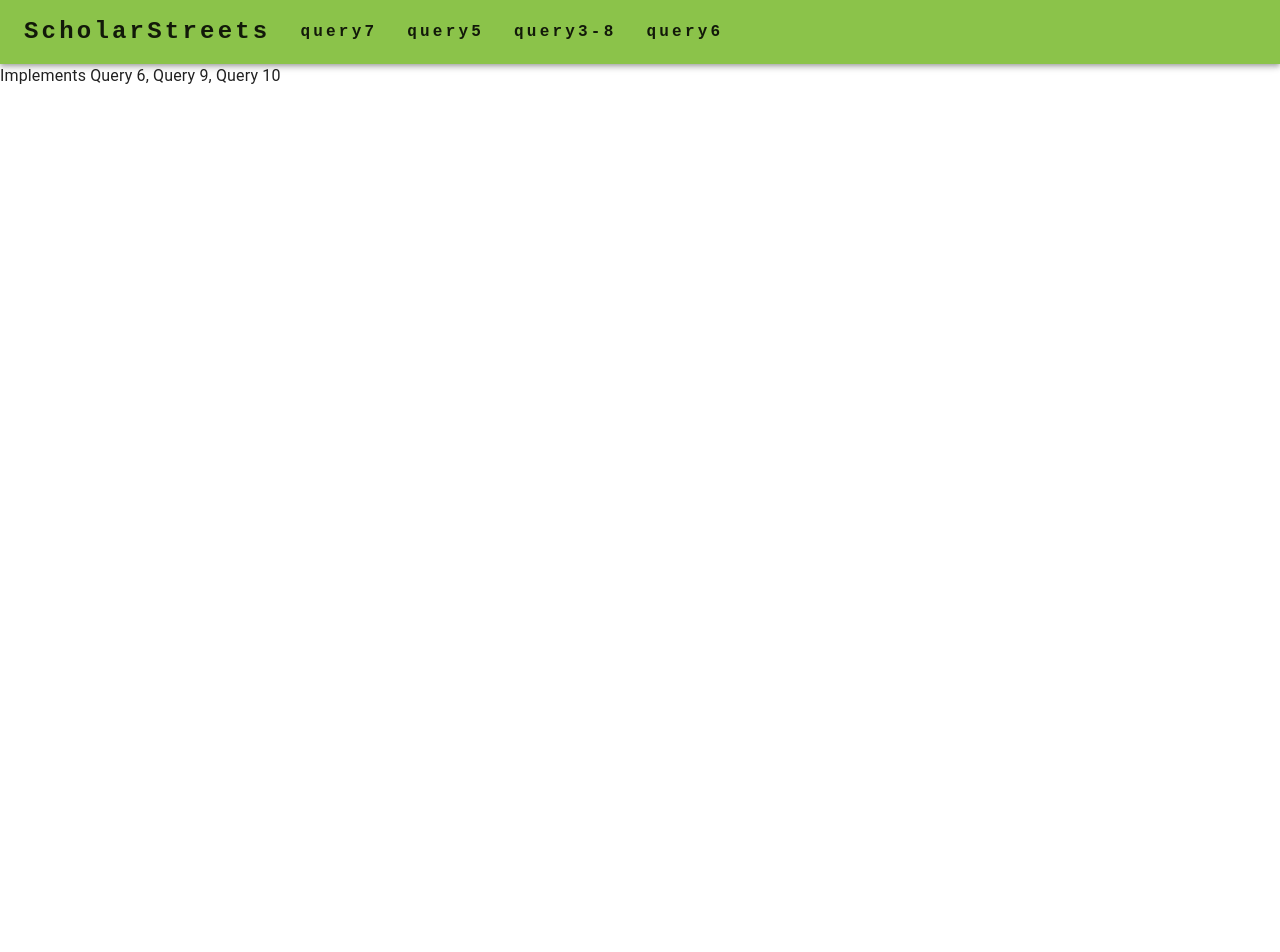
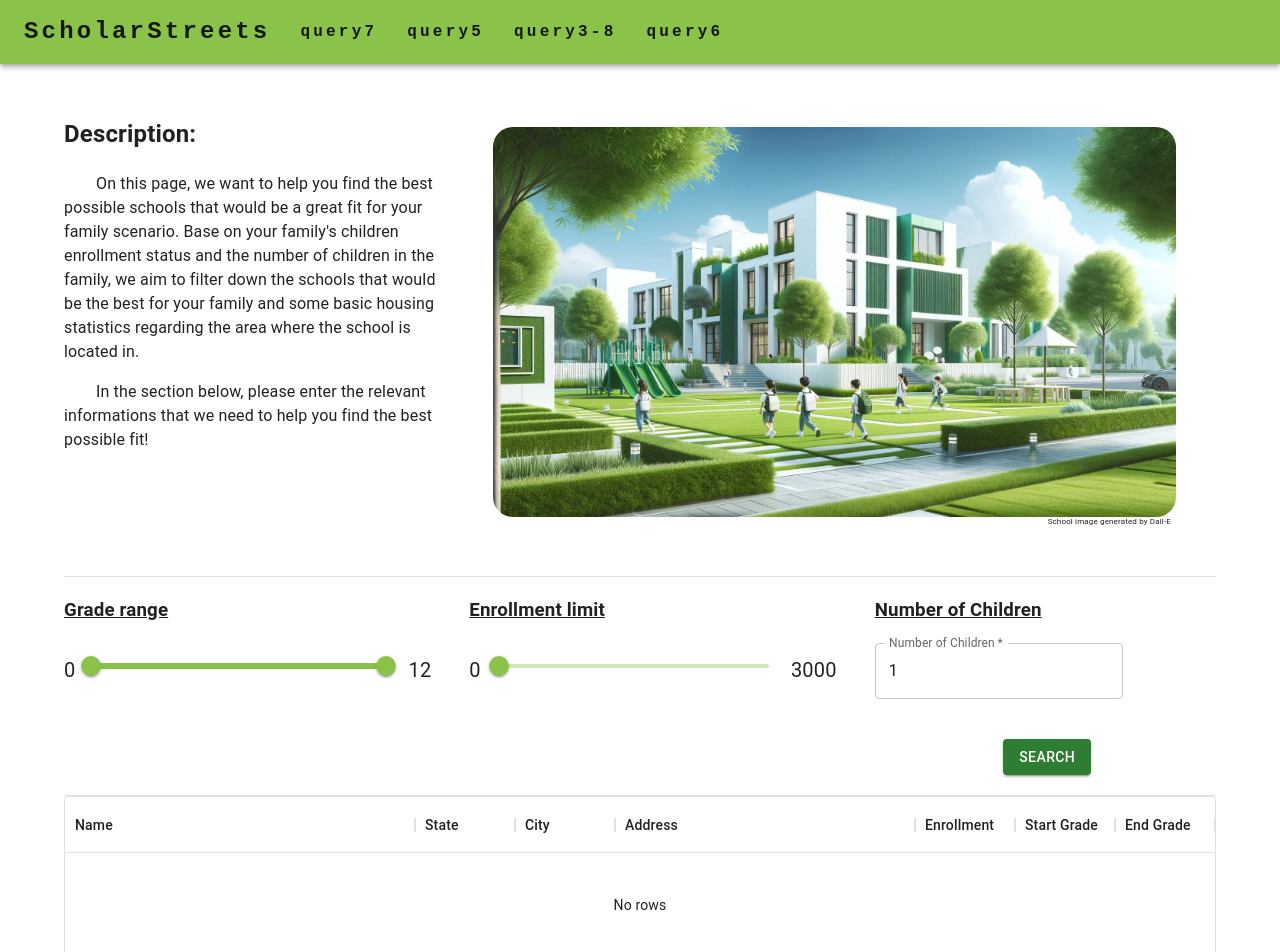
Before and after one commit to AWU0626/CIS-4500-Project, a React (Create React App) app in the folder client/: page /query6 in a window 1280 px wide. Shown: the top 952 px of the page. Before the commit the page ends 800 px from the top, so only its background shows below. Built offline with nearby package versions, Linux system fonts and the light colour scheme.

Commit message:
tab4 partially implemented, q6 fully implemented

```diff
--- a/client/src/pages/SchoolFilterPage.jsx
+++ b/client/src/pages/SchoolFilterPage.jsx
@@ -1,12 +1,223 @@
-import React from "react";
+import React, { useState } from "react";
 import axios from 'axios';
+import { Container, Grid, Slider, Box, Typography, Divider, TextField, Button} from "@mui/material";
+import { DataGrid } from '@mui/x-data-grid';
+import schoolLink from '../assets/school.jpg'
 
 const config = require('../config.json');
 
 export default function SchoolFilterPage() {
+    const [grade, setGrade] = useState([0, 12]);
+    const minGrade = 0;
+    const maxGrade = 12;
+
+    const [enrollment, setEnrollment] = useState(30);
+    const minEnrollment = 0;
+    const maxEnrollment = 3000;
+
+    const [childrenCount, setChildrenCount] = useState(1);
+
+    const [results, setResults] = useState([]);
+
+    const [page, setPage] = useState(0);
+
+    const [pageSize, setPageSize] = useState(10);
+
+    const schoolColumns = [
+        {
+            field: 'NAME',
+            headerName: 'Name',
+            width: "350"
+        },
+        {
+            field: 'STATE',
+            headerName: 'State'
+        },
+        {
+            field: 'CITY',
+            headerName: 'City'
+        },
+        {
+            field: 'ADDRESS',
+            headerName: 'Address',
+            width: "300"
+        },
+        {
+            field: 'ENROLLMENT',
+            headerName: 'Enrollment'
+        },
+        {
+            field: 'START_GRADE',
+            headerName: 'Start Grade'
+        },
+        {
+            field: 'END_GRADE',
+            headerName: 'End Grade'
+        },
+
+      ];
+
+      const handleSearch = async () => {
+        try {
+            const response = await axios.get(`http://${config.server_host}:${config.server_port}/api/schools/recommended/?min_start_grade=${grade[0]}&max_end_grade=${grade[1]}&min_enrollment=${enrollment}&num_children=${childrenCount}`);
+            setResults(response.data);
+            setPage(0);
+        } catch (err) {
+            console.log('Error fetching data: ', err);
+            setResults([]);
+        }
+    };
+
+
+    const handleChangeGrade = (e, newGrade) => {
+        setGrade(newGrade);
+    }
+
+    const handleChangeEnrollment = (e, newEnrollment) => {
+        setEnrollment(newEnrollment);
+    }
+
+    const handleChangeChildren = (e) => {
+        setChildrenCount(parseInt(e.target.value, 10));
+    }
+
+
+
     return (
-        <div className="body">
-            Implements Query 6, Query 9, Query 10
-        </div>
+        <Container>
+            {/* Section 1: Description | Images */}
+            <Grid container item spacing={2} style={{marginTop: "1rem", marginBottom: "2rem"}}>
+                <Grid item xs={4}>
+                    <h2> Description: </h2>
+                    <p style={{textIndent: "2rem"}}>
+                        On this page, we want to help you find the best possible schools that
+                        would be a great fit for your family scenario. Base on your family's
+                        children enrollment status and the number of children in the family, we aim to
+                        filter down the schools that would be the best for your family and some
+                        basic housing statistics regarding the area where the school is located in.
+                    </p>
+
+                    <p style={{textIndent: "2rem"}}>
+                        In the section below, please enter the relevant informations that we need to
+                        help you find the best possible fit!
+                    </p>
+                </Grid>
+
+                <Grid item xs={8}>
+                    {/* Figurine Image & Description */}
+                    <figure>
+                        <img src={schoolLink}
+                            alt="DallE School"
+                            style={{ maxWidth: '100%', height: 'auto',
+                                marginTop: "15px", borderRadius: "20px"}}/>
+
+                        <figcaption style={{ textAlign: 'right', fontSize: "8px",
+                                    marginRight: "5px", marginTop: "-8px"}}>
+                            School image generated by Dall-E
+                        </figcaption>
+                    </figure>
+                </Grid>
+            </Grid>
+            <Divider />
+
+            {/* Section 2: filter */}
+            <Grid container spacing={2}>
+                {/* Min and Max grade */}
+                <Grid item xs={4} style={{marginRight: "1rem"}}>
+                    <Box sx={{ width: '100%' }}>
+                        <Typography>
+                            <h3 style={{textDecoration: 'underline', marginBottom: "25px"}}>Grade range</h3>
+                        </Typography>
+                        <Grid container spacing={2} alignItems="center">
+                            <Grid item>
+                                <Typography style={{fontSize: "1.25rem"}}>{minGrade}</Typography>
+                            </Grid>
+                            <Grid item xs>
+                                <Slider
+                                    getAriaLabel={() => 'Grade range'}
+                                    value={grade}
+                                    onChange={handleChangeGrade}
+                                    valueLabelDisplay="auto"
+                                    min={minGrade}
+                                    max={maxGrade}
+                                />
+                            </Grid>
+                            <Grid item>
+                                <Typography sx={{ fontSize: "1.25rem", m: "6px" }}>{maxGrade}</Typography>
+                            </Grid>
+                        </Grid>
+                    </Box>
+                </Grid>
+                <Divider />
+
+                {/* Min number of enrollment*/}
+                <Grid item xs={4} style={{marginRight: "1rem"}}>
+                    <Box sx={{ width: '100%' }}>
+                        <Typography>
+                            <h3 style={{ textDecoration: 'underline', marginBottom: "25px" }}>Enrollment limit</h3>
+                        </Typography>
+                        <Grid container spacing={2} alignItems="center">
+                            <Grid item>
+                            <Typography sx={{ fontSize: "1.25rem" }}>{minEnrollment}</Typography>
+                            </Grid>
+                            <Grid item xs>
+                            <Slider
+                                getAriaLabel={() => 'Enrollment limit'}
+                                value={enrollment}
+                                onChange={handleChangeEnrollment}
+                                valueLabelDisplay="auto"
+                                min={minEnrollment}
+                                max={maxEnrollment}
+                            />
+                            </Grid>
+                            <Grid item>
+                                <Typography sx={{ fontSize: "1.25rem", m: "6px" }}>{maxEnrollment}</Typography>
+                            </Grid>
+                        </Grid>
+                    </Box>
+                </Grid>
+
+                {/* Number of Children */}
+                <Grid item xs={3}>
+                    <Box sx={{width: '100%'}}>
+                        <h3 style={{textDecoration: "underline"}}>Number of Children</h3>
+                        <TextField required id="outlined-required" label="Number of Children" defaultValue="1" onChange={handleChangeChildren}/>
+                    </Box>
+                </Grid>
+            </Grid>
+
+            <Grid container spacing={2} item xs={10.7} style={{marginTop: "2.5rem", marginBottom: "1.25rem", justifyContent: "Right"}}>
+                <Button variant="contained" color="success" onClick={handleSearch}>
+                    Search
+                </Button>
+            </Grid>
+            <Divider />
+
+
+            {/* filter result */}
+            {/* <DataGrid
+                getRowId={(row) => row.SCHOOL_ID}
+                rows={results}
+                columns={schoolColumns}
+                pageSize={pageSize}
+                rowsPerPageOptions={[5, 10, 25]}
+                onPageSizeChange={(newPageSize) => {
+                    setPageSize(newPageSize);
+                    setPage(0);
+                  }}
+                autoHeight
+            /> */}
+            <DataGrid
+                getRowId={(row) => row.SCHOOL_ID}
+                rows={results}
+                columns={schoolColumns}
+                pageSize={pageSize}
+                rowsPerPageOptions={[10, 15, 20]}
+                onPageSizeChange={(newPageSize) => setPageSize(newPageSize)}
+                autoHeight
+                page={page}
+                onPageChange={(newPage) => setPage(newPage)}
+            />
+        </Container>
     );
 }
```
Also changed, not shown: client/public/school.jpg (added), client/src/assets/school.jpg (added).
